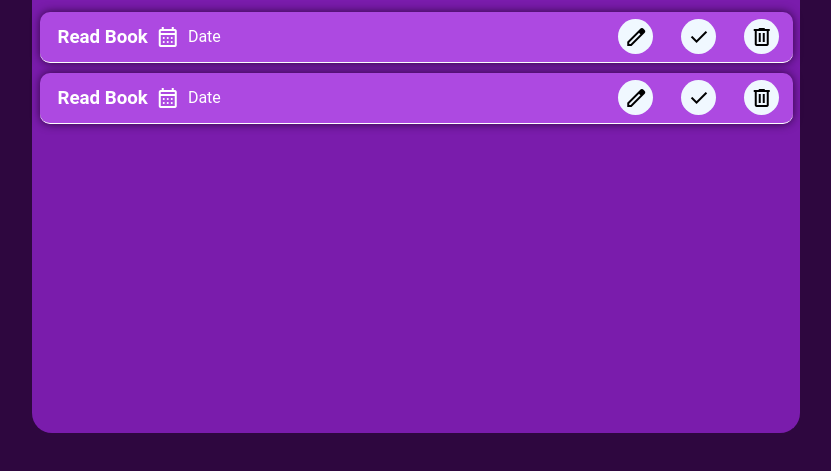
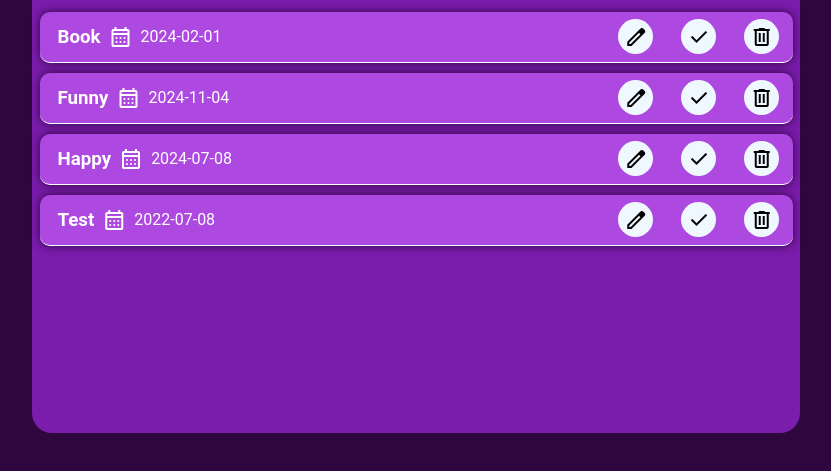
Before and after one commit to his984/CRUD-todo, a plain HTML site: page index.html in a window 1280 px wide. Shown: the part 207-678 px from the top of the page, without its empty margins (224-1055 px from the left). Drawn offline with nearby package versions, Linux system fonts and the light colour scheme.

Commit message:
Create array for tasks

```diff
--- a/index.html
+++ b/index.html
@@ -28,7 +28,7 @@
             <!-- End Header -->
             <!----------------------------------------------------->
             <!-- Todo Tasks-->
-            <div class="tasks">
+            <div id="tasks">
                   <!-- Task -->
                   <div class="task">
                         <div class="task-actions">
--- a/main.js
+++ b/main.js
@@ -0,0 +1,53 @@
+let tasks = [
+  {
+    title: "Book",
+    date: "2024-02-01",
+    isDone: false,
+  },
+  {
+    title: "Funny",
+    date: "2024-11-04",
+    isDone: false,
+  },
+  {
+    title: "Happy",
+    date: "2024-07-08",
+    isDone: false,
+  },
+  {
+    title: "Test",
+    date: "2022-07-08",
+    isDone: true,
+  },
+];
+document.getElementById("tasks").innerHTML = "";
+for (task of tasks) {
+  let content = `
+        <!-- Task -->
+        <div class="task">
+              <div class="task-actions">
+                    <button class="btn-style"><span class="material-symbols-outlined">
+                                edit
+                          </span></button>
+                    <button class="btn-style">
+                          <span class="material-symbols-outlined">
+                                check
+                          </span>
+                    </button>
+                    <button class="btn-style"><span class="material-symbols-outlined">
+                                delete
+                          </span></button>
+              </div>
+              <!--------------------------------->
+              <div class="task-details">
+                    <h3>${task.title}</h3>
+                    <span class="material-symbols-outlined">
+                          calendar_month
+                    </span>
+                    <span class="date">${task.date}</span>
+              </div>
+              <!--------------------------------->
+        </div>
+        <!-- End task -->`;
+  document.getElementById("tasks").innerHTML += content;
+}
--- a/style.css
+++ b/style.css
@@ -63,7 +63,7 @@ h1 {
 }
 
 /* Tasks */
-.tasks {
+#tasks {
   width: 100%;
   height: 100%;
   margin-top: 10px;
@@ -92,7 +92,6 @@ h1 {
   text-align: left;
   padding-left: 10px;
   display: flex;
-  display: flex;
   align-items: center;
   justify-content: left;
 }
```
